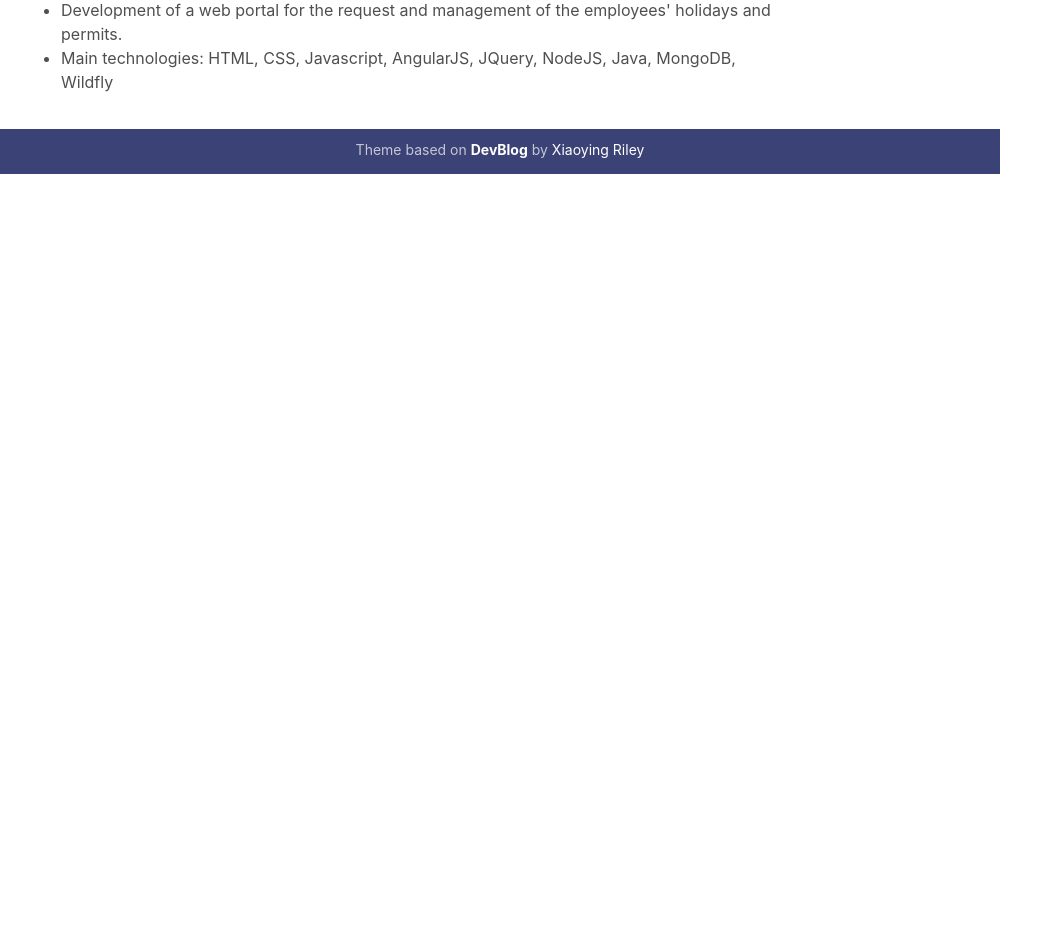
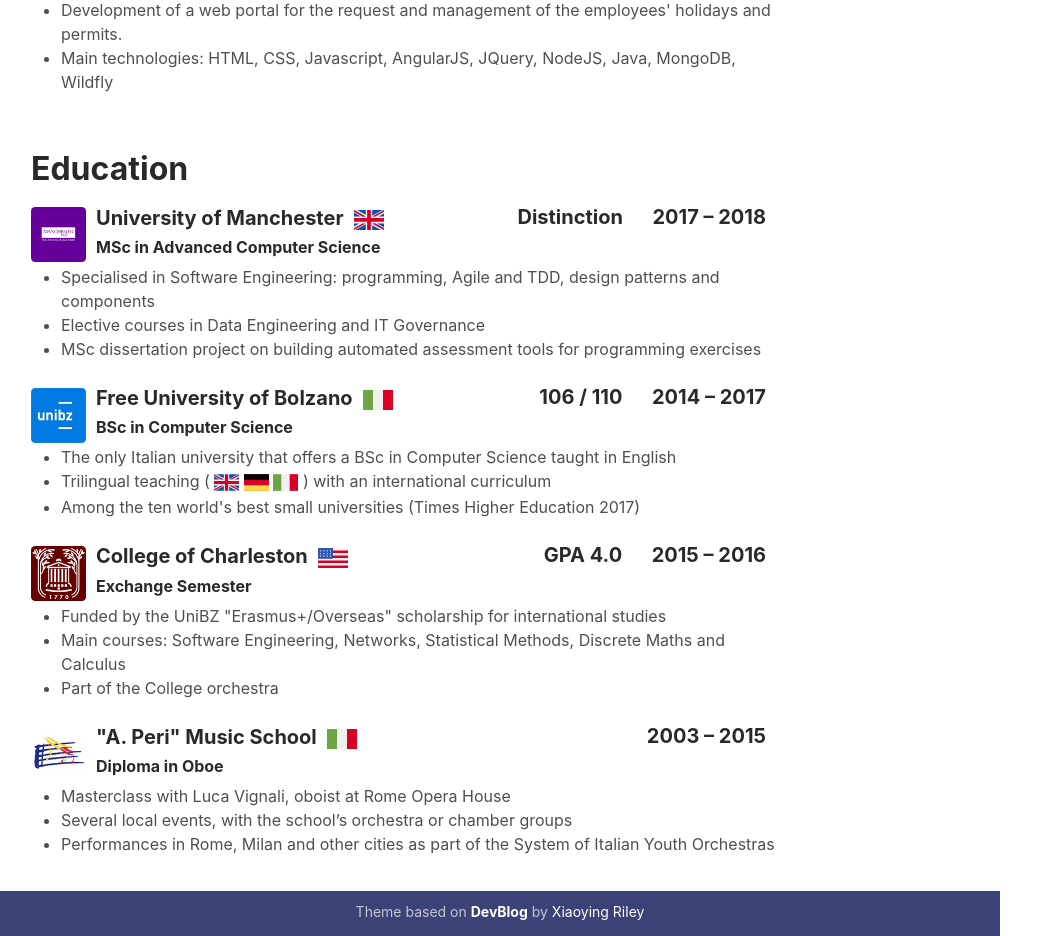
Before and after one commit to martapanc/react-gh-pages, a React (Create React App) app: page / in a window 1280 px wide. Shown: the part 1243-2179 px from the top of the page, without its empty margins (0-1063 px from the left). Before the commit the page ends 1417 px from the top, so only its background shows below. Built offline with nearby package versions, Linux system fonts and the light colour scheme.

Commit message:
Add Education section

```diff
--- /dev/null
+++ b/src/components/home/Education.js
@@ -0,0 +1,24 @@
+import React from 'react';
+import SchoolData from './data/SchoolData';
+import School from './items/School';
+import './styles.scss';
+
+function Education() {
+    return (
+        <section className="overview-section p-3 p-lg-3">
+            <div className="container">
+                <h2 className="section-title font-weight-bold mb-3">
+                    Education
+                </h2>
+                <div className="row">
+                    <School props={SchoolData.uom} />
+                    <School props={SchoolData.unibz} />
+                    <School props={SchoolData.cofc} />
+                    <School props={SchoolData.peri} />
+                </div>
+            </div>
+        </section>
+    );
+}
+
+export default Education;
--- a/src/components/home/Home.js
+++ b/src/components/home/Home.js
@@ -3,6 +3,7 @@
 import SoftwareDevelopment from './SoftwareDevelopment';
 import Section from '../app/Section';
 import WorkExperience from './WorkExperience';
+import Education from './Education';
 
 function Home() {
     return (
@@ -10,6 +11,7 @@
             <Intro />
             <SoftwareDevelopment />
             <WorkExperience />
+            <Education />
             <Section />
         </div>
     );
--- /dev/null
+++ b/src/components/home/data/SchoolData.js
@@ -0,0 +1,76 @@
+import cofc from '../../../assets/images/schools/cofc.png';
+import peri from '../../../assets/images/schools/peri.png';
+import unibz from '../../../assets/images/schools/unibz.jpeg';
+import uom from '../../../assets/images/schools/uom.png';
+import uk from '../../../assets/images/flags/uk.svg';
+import ita from '../../../assets/images/flags/ita.svg';
+import usa from '../../../assets/images/flags/usa.svg';
+import deu from '../../../assets/images/flags/deu.svg';
+
+export const WorkData = {
+    uom: {
+        icon: uom,
+        title: 'University of Manchester',
+        subtitle: 'MSc in Advanced Computer Science',
+        flag: uk,
+        grade: 'Distinction',
+        begin: '2017',
+        end: '2018',
+        items: [
+            'Specialised in Software Engineering: programming, Agile and TDD, design patterns and components',
+            'Elective courses in Data Engineering and IT Governance',
+            'MSc dissertation project on building automated assessment tools for programming exercises',
+        ],
+    },
+    unibz: {
+        icon: unibz,
+        title: 'Free University of Bolzano',
+        subtitle: 'BSc in Computer Science',
+        flag: ita,
+        grade: '106 / 110',
+        begin: '2014',
+        end: '2017',
+        items: [
+            'The only Italian university that offers a BSc in Computer Science taught in English',
+            'Trilingual teaching ( ![smallflag](' +
+                uk +
+                ') ![smallflag](' +
+                deu +
+                ') ![smallflag](' +
+                ita +
+                ') ) ' +
+                'with an international curriculum',
+            "Among the ten world's best small universities (Times Higher Education 2017)",
+        ],
+    },
+    cofc: {
+        icon: cofc,
+        title: 'College of Charleston',
+        subtitle: 'Exchange Semester',
+        flag: usa,
+        grade: 'GPA 4.0',
+        begin: '2015',
+        end: '2016',
+        items: [
+            'Funded by the UniBZ "Erasmus+/Overseas" scholarship for international studies',
+            'Main courses: Software Engineering, Networks, Statistical Methods, Discrete Maths and Calculus',
+            'Part of the College orchestra',
+        ],
+    },
+    peri: {
+        icon: peri,
+        title: '"A. Peri" Music School',
+        subtitle: 'Diploma in Oboe',
+        flag: ita,
+        grade: '',
+        begin: '2003',
+        end: '2015',
+        items: [
+            'Masterclass with Luca Vignali, oboist at Rome Opera House',
+            'Several local events, with the school’s orchestra or chamber groups',
+            'Performances in Rome, Milan and other cities as part of the System of Italian Youth Orchestras',
+        ],
+    },
+};
+
+export default WorkData;
--- /dev/null
+++ b/src/components/home/items/School.js
@@ -0,0 +1,55 @@
+import React, { Component } from 'react';
+import Markdown from 'markdown-to-jsx';
+
+class ProgrammingLanguage extends Component {
+    constructor(props) {
+        super(props);
+
+        this.data = this.props.props;
+    }
+
+    render() {
+        return (
+            <div className="item col-12 col-sm-12">
+                <div className="item-inner">
+                    <div className="school-title-container">
+                        <img
+                            className="school-icon"
+                            src={this.data.icon}
+                            alt={this.data.title}
+                        />
+                        <div className="school-title">
+                            <h5 className="item-title">
+                                {this.data.title}
+                                <img
+                                    className="responsive-hide"
+                                    src={this.data.flag}
+                                    alt={'flag'}
+                                    width="30"
+                                />
+                                <span className="responsive-hide">
+                                    {this.data.grade} &emsp; {this.data.begin}{' '}
+                                    &ndash; {this.data.end}
+                                </span>
+                            </h5>
+                            <h6 className="item-title">{this.data.subtitle}</h6>
+                        </div>
+                    </div>
+                    <div className="item-desc">
+                        <ul>
+                            {this.data.items.map((text, key) => {
+                                return (
+                                    <li key={key}>
+                                        <Markdown>{text}</Markdown>
+                                    </li>
+                                );
+                            })}
+                        </ul>
+                    </div>
+                </div>
+            </div>
+        );
+    }
+}
+
+export default ProgrammingLanguage;
--- a/src/components/home/items/Work.js
+++ b/src/components/home/items/Work.js
@@ -39,7 +39,11 @@
                         {this.data.items.length > 1 ? (
                             <ul>
                                 {this.data.items.map((text, key) => {
-                                    return <li key={key}><Markdown>{text}</Markdown></li>;
+                                    return (
+                                        <li key={key}>
+                                            <Markdown>{text}</Markdown>
+                                        </li>
+                                    );
                                 })}
                             </ul>
                         ) : (
--- /dev/null
+++ b/src/components/home/styles.scss
@@ -0,0 +1,3 @@
+img[alt=smallflag] {
+  width: 25px;
+}
```
